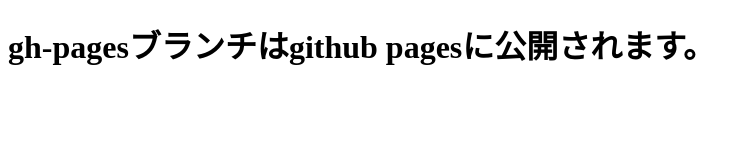
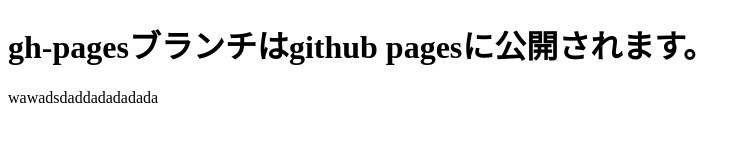
Before and after one commit to pastasusuru/git-study, a plain HTML site: page index.html in a window 1280 px wide. Shown: the whole page, without its empty margins (0-750 px from the left). Drawn offline with Linux system fonts and the light colour scheme.

Commit message:
wwwaeesa

```diff
--- a/index.html
+++ b/index.html
@@ -6,5 +6,6 @@
 </head>
 <body>
     <h1>gh-pagesブランチはgithub pagesに公開されます。</h1>
+    <p>wawadsdaddadadadada</p>
 </body>
 </html>
```
